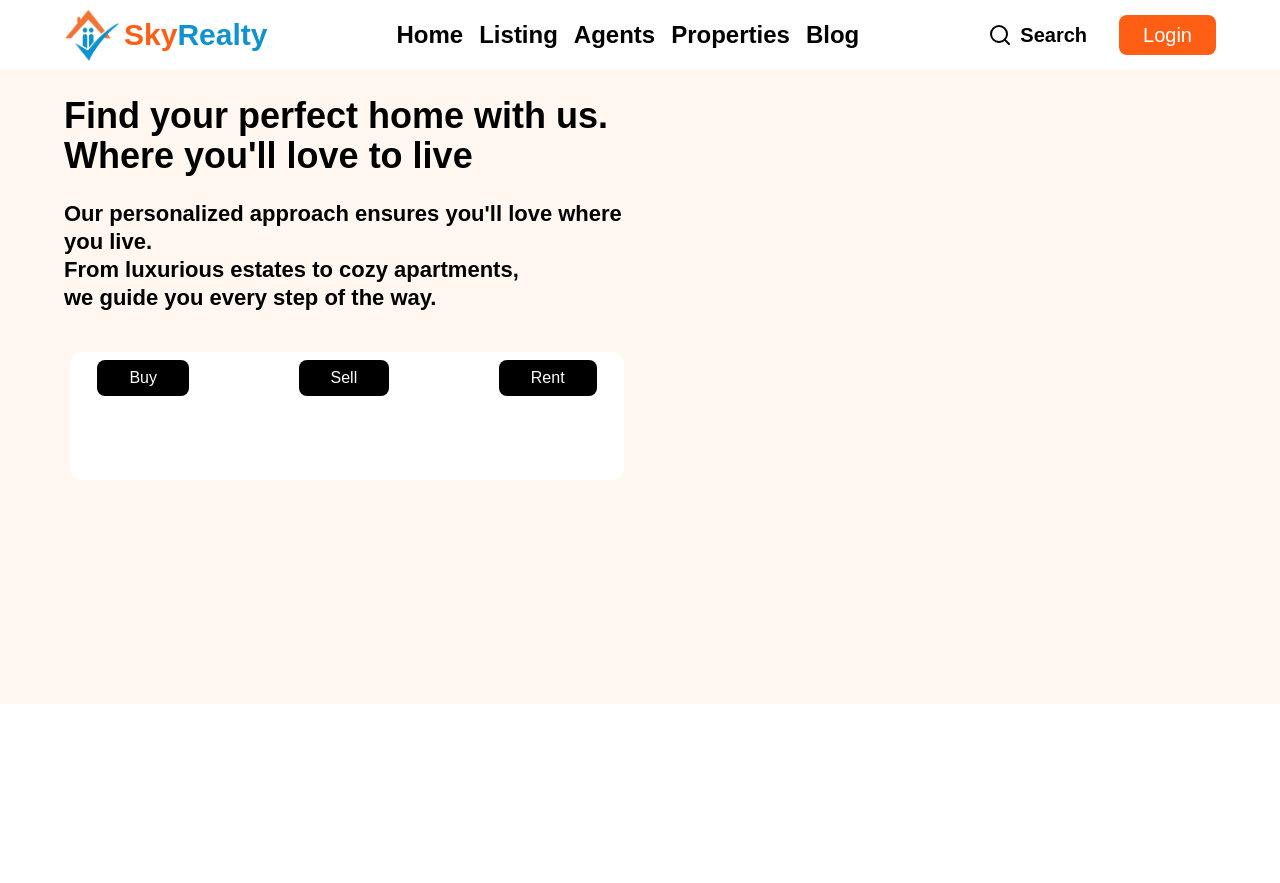
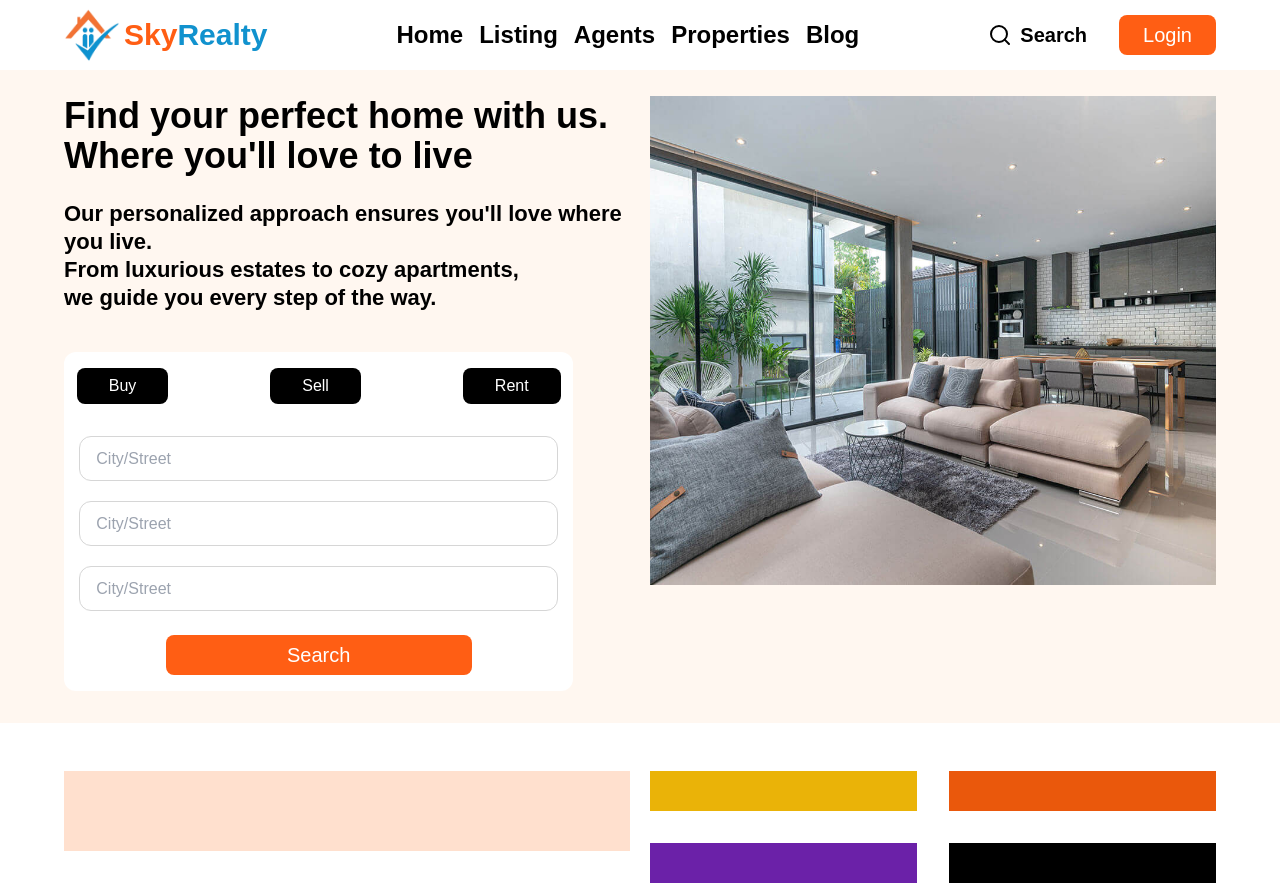
Before and after one commit to PythoSalaf/Skyline-Realty, a React (Create React App) app: page / in a window 1280 px wide. Before the commit the page ends 800 px from the top, so only its background shows below. Built offline with nearby package versions, Linux system fonts and the light colour scheme; a web font is replaced by a local one.

Commit message:
new section added to home page after hero section

```diff
--- a/src/Assets/index.js
+++ b/src/Assets/index.js
@@ -1,3 +1,4 @@
 import Logo from "../Assets/Images/reallogo.png";
+import Hero1 from "../Assets/Images/hero1.jpg";
 
-export { Logo };
+export { Logo, Hero1 };
--- /dev/null
+++ b/src/Components/Hero.jsx
@@ -0,0 +1,65 @@
+import { Hero1 } from "../Assets";
+import Button from "./Button";
+
+const Hero = () => {
+  return (
+    <div className="w-full bg-[#fff7f0] py-8 mt-[4rem] ">
+      <div className="w-[96%]  md:w-[94%] lg:w-[90%] mx-auto flex gap-y-10 md:gap-y-0 md:gap-x-5 flex-col md:flex-row items-start justify-between">
+        <div className="w-full ">
+          <h1 className="font-bold text-2xl md:text-3xl lg:text-4xl ">
+            Find your perfect home with us. <br /> Where you'll love to live
+          </h1>
+          <p className="text-lg font-semibold mt-6 mb-10 md:text-[22px]">
+            Our personalized approach ensures you'll love where you live. <br />{" "}
+            From luxurious estates to cozy apartments, <br /> we guide you every
+            step of the way.
+          </p>
+          <div className="bg-white rounded-xl  w-[90%] mx-auto md:mx-0 py-4 ">
+            <div className="flex items-start justify-between w-[95%] mx-auto ">
+              <Button
+                btnName="Buy"
+                btnStyle="bg-black rounded-lg text-white hover:bg-primary px-8 py-[6px]"
+              />
+              <Button
+                btnName="Sell"
+                btnStyle="bg-black rounded-lg text-white hover:bg-primary px-8 py-[6px]"
+              />
+              <Button
+                btnName="Rent"
+                btnStyle="bg-black rounded-lg text-white hover:bg-primary px-8 py-[6px]"
+              />
+            </div>
+            <div className="w-[94%] mx-auto mt-8 flex flex-col gap-y-5">
+              <input
+                type="text"
+                placeholder="City/Street"
+                className="border border-[#d6d6d6] w-full h-[45px] rounded-xl px-4 "
+              />
+              <input
+                type="text"
+                placeholder="City/Street"
+                className="border border-[#d6d6d6] w-full h-[45px] rounded-xl px-4 "
+              />
+              <input
+                type="text"
+                placeholder="City/Street"
+                className="border border-[#d6d6d6] w-full h-[45px] rounded-xl px-4 "
+              />
+            </div>
+            <div className=" flex items-center justify-center mt-6">
+              <Button
+                btnName="Search"
+                btnStyle="w-[60%]  bg-primary text-white py-[6px] rounded-lg text-lg md:text-xl"
+              />
+            </div>
+          </div>
+        </div>
+        <div className=" w-full">
+          <img src={Hero1} alt="" className="w-full " />
+        </div>
+      </div>
+    </div>
+  );
+};
+
+export default Hero;
--- /dev/null
+++ b/src/Components/Steps.jsx
@@ -0,0 +1,17 @@
+const Steps = () => {
+  return (
+    <div className="w-full bg-white mt-9 md:mt-12">
+      <div className="w-[96%]  md:w-[94%] lg:w-[90%] mx-auto flex gap-y-10 md:gap-y-0 md:gap-x-5 flex-col md:flex-row items-start justify-between">
+        <div className="w-full bg-[#ffe0ce] h-20"></div>
+        <div className="w-full  grid grid-cols-1 md:grid-cols-2 gap-8">
+          <div className="w-full h-10 bg-yellow-500"></div>
+          <div className="w-full h-10 bg-orange-600"></div>
+          <div className="w-full h-10 bg-purple-800"></div>
+          <div className="w-full h-10 bg-black"></div>
+        </div>
+      </div>
+    </div>
+  );
+};
+
+export default Steps;
--- a/src/Components/index.js
+++ b/src/Components/index.js
@@ -1,2 +1,4 @@
 export { default as Navbar } from "../Components/Navbar";
 export { default as Button } from "../Components/Button";
+export { default as Hero } from "../Components/Hero";
+export { default as Steps } from "../Components/Steps";
--- a/src/Pages/Home.jsx
+++ b/src/Pages/Home.jsx
@@ -1,38 +1,11 @@
 import React from "react";
-import { Button } from "../Components";
+import { Hero, Steps } from "../Components";
 
 const Home = () => {
   return (
-    <div className="w-full bg-[#fff7f0] py-8 mt-[4rem] h-[80vh]">
-      <div className="w-[96%]  md:w-[94%] lg:w-[90%] mx-auto flex gap-y-5 md:gap-y-0 md:gap-x-5 flex-col md:flex-row items-start justify-between">
-        <div className="w-full ">
-          <h1 className="font-bold text-2xl md:text-3xl lg:text-4xl ">
-            Find your perfect home with us. <br /> Where you'll love to live
-          </h1>
-          <p className="text-lg font-semibold mt-6 mb-10 md:text-[22px]">
-            Our personalized approach ensures you'll love where you live. <br />{" "}
-            From luxurious estates to cozy apartments, <br /> we guide you every
-            step of the way.
-          </p>
-          <div className="bg-white h-32 rounded-xl  w-[98%] mx-auto py-2 ">
-            <div className="flex items-center justify-between w-[90%] mx-auto ">
-              <Button
-                btnName="Buy"
-                btnStyle="bg-black rounded-lg text-white hover:bg-primary px-8 py-[6px]"
-              />
-              <Button
-                btnName="Sell"
-                btnStyle="bg-black rounded-lg text-white hover:bg-primary px-8 py-[6px]"
-              />
-              <Button
-                btnName="Rent"
-                btnStyle="bg-black rounded-lg text-white hover:bg-primary px-8 py-[6px]"
-              />
-            </div>
-          </div>
-        </div>
-        <div className=" w-full"></div>
-      </div>
+    <div>
+      <Hero />
+      <Steps />
     </div>
   );
 };
```
Also changed, not shown: src/Assets/Images/hero1.jpg (added).
